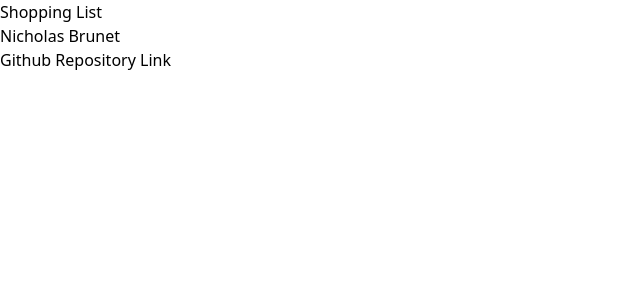
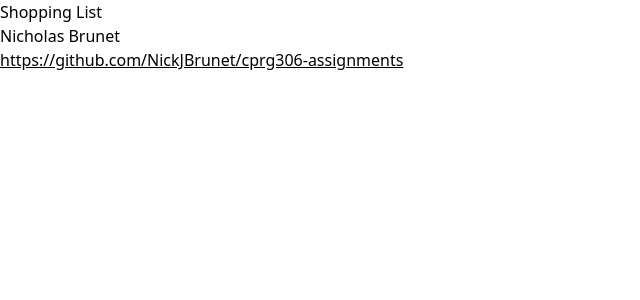
Before and after one commit to NickJBrunet/cprg306-assignments, a Next.js app: page /week-2 in a window 1280 px wide. Shown: the top 300 px of the page, without its empty margins (0-640 px from the left). Built offline with nearby package versions, Linux system fonts and the light colour scheme.

Commit message:
Final link styling adjustments

```diff
--- a/app/week-2/student-info.js
+++ b/app/week-2/student-info.js
@@ -4,7 +4,7 @@
   return (
     <main>
       <p>Nicholas Brunet</p>
-      <Link href="https://github.com/NickJBrunet/cprg306-assignments">Github Repository Link</Link>
+      <Link className="underline" href="https://github.com/NickJBrunet/cprg306-assignments">https://github.com/NickJBrunet/cprg306-assignments</Link>
     </main>
   );
 }
```
